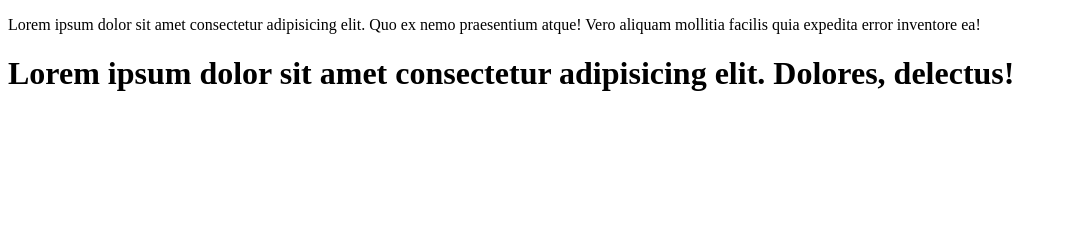
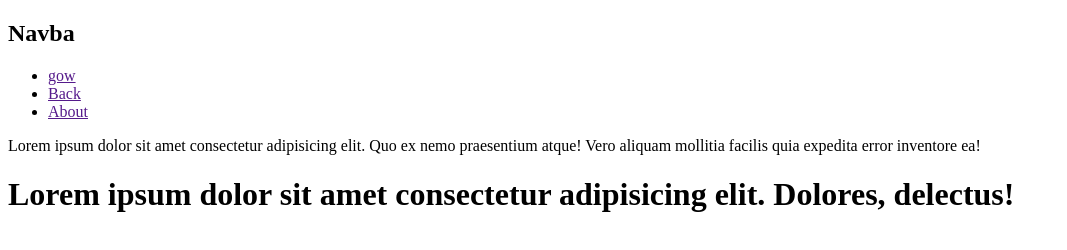
Before and after one commit to UktamHakker/Vaqtincha, a plain HTML site: page index.html in a window 1280 px wide. Shown: the whole page, without its empty margins (0-1067 px from the left). Drawn offline with Linux system fonts and the light colour scheme.

Commit message:
navbar +

```diff
--- a/index.html
+++ b/index.html
@@ -7,6 +7,18 @@
     <title>Git bilan ishlash</title>
 </head>
 <body>
+    <nav>
+        <div class="container">
+            <h2>Navba</h2>
+            <ul>
+                <li><a href="">gow</a></li>
+                <li><a href="">Back</a></li>
+                <li><a href="">About</a></li>
+            </ul>
+        </div>
+    </nav>
+
+
     <main>
         <div class="container">
             <p>Lorem ipsum dolor sit amet consectetur adipisicing elit. Quo ex nemo praesentium atque! Vero aliquam mollitia facilis quia expedita error inventore ea!</p>
```
